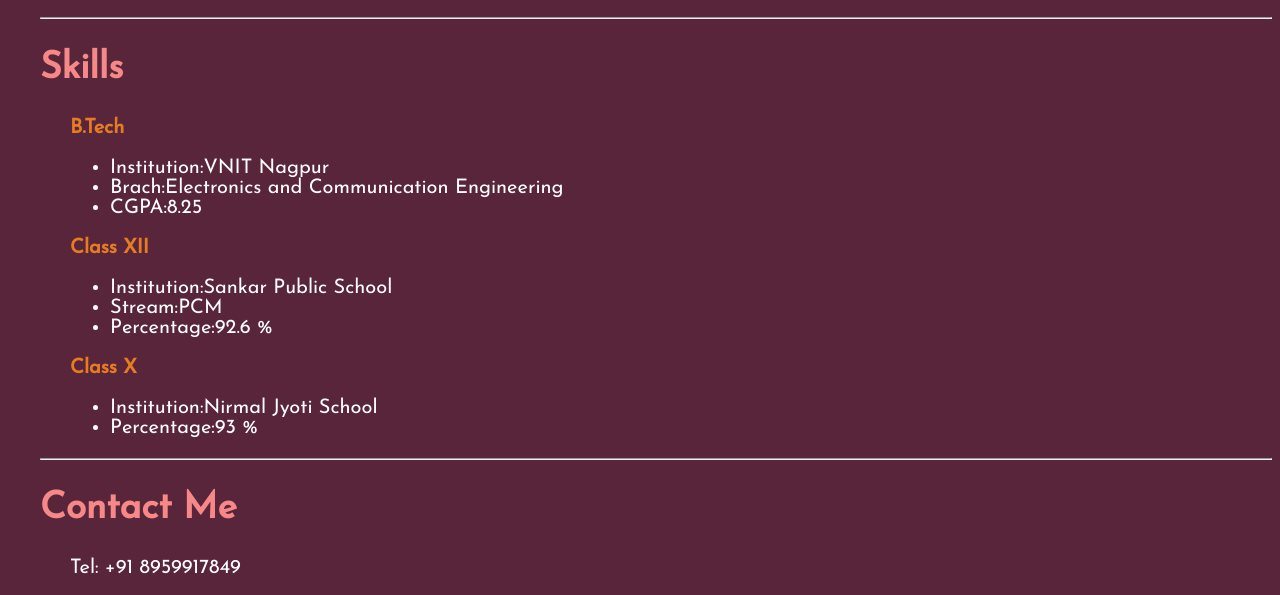
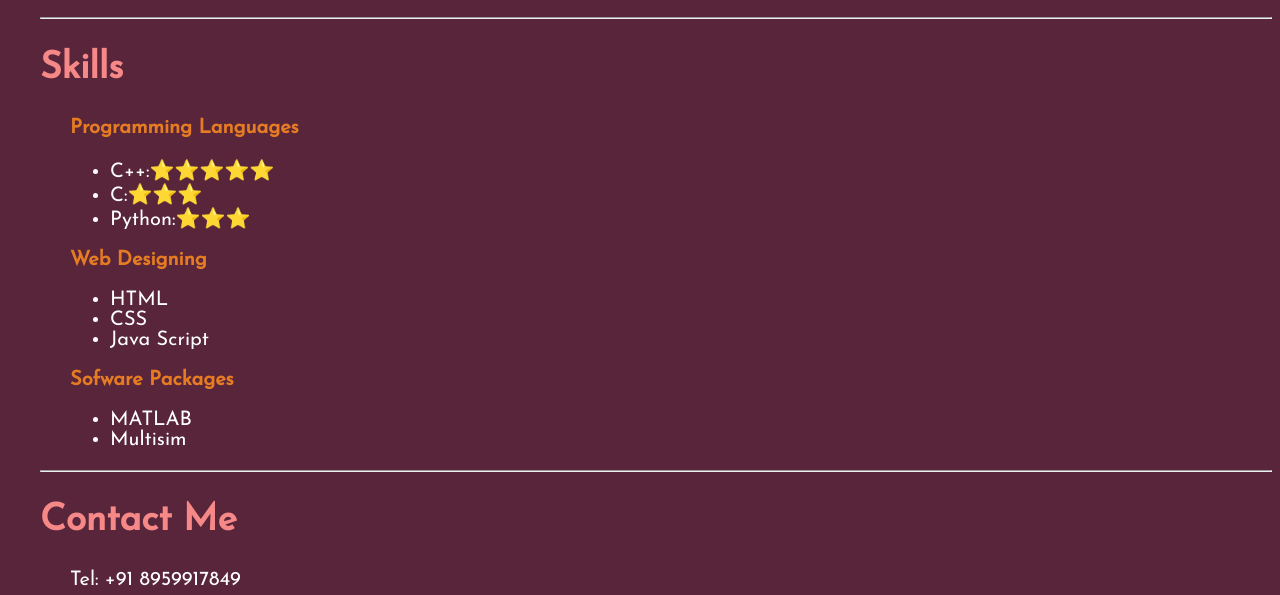
Before and after one commit to jeevesh7nit/My_Resume, a plain HTML site: page index.html in a window 1280 px wide. Shown: the part 1365-1960 px from the top of the page. Drawn offline with Linux system fonts and the light colour scheme; a web font is replaced by a local one.

Commit message:
Update index.html

```diff
--- a/index.html
+++ b/index.html
@@ -13,7 +13,10 @@
 </head>
 
 <body>
+    <div class="heading">
         <h1>My Resume</h1>
+    </div>
+
     <hr />
     <h2>About Me</h2>
     <div class="about" class="detail">
@@ -28,7 +31,7 @@
     </div>
 
     <hr />
-    <h2 >Carrer Objective</h2>
+    <h2 >Career Objective</h2>
     <p class="detail">Highly motivated and talented software engineering graduate with a strong foundation in computer science and a
         passion for building innovative software solutions. Seeking a challenging role as a Software Engineer, where I
         can leverage my technical expertise, problem-solving skills, and dedication to contribute to cutting-edge
@@ -60,22 +63,23 @@
     <hr />
     <h2>Skills</h2>
     <div class="detail">
-        <h3>B.Tech</h3>
+        <h3>Programming Languages</h3>
         <ul>
-        <li>Institution:VNIT Nagpur</li>
-        <li>Brach:Electronics and Communication Engineering</li>
-        <li>CGPA:8.25</li>
+            <li>C++:⭐️⭐️⭐️⭐️⭐️</li>
+            <li>C:⭐️⭐️⭐️</li>
+            <li>Python:⭐️⭐️⭐️</li>
         </ul>
-    <h3>Class XII</h3>
+        <h3>Web Designing</h3>
         <ul>
-        <li>Institution:Sankar Public School</li>
-        <li>Stream:PCM</li>
-        <li>Percentage:92.6 %</li>
+            <li>HTML</li>
+            <li>CSS</li>
+            <li>Java Script</li>
         </ul>
-    <h3>Class X</h3>
+        <h3>Sofware Packages</h3>
         <ul>
-        <li>Institution:Nirmal Jyoti School</li>
-        <li>Percentage:93 %</li>
+            <li>MATLAB</li>
+            <li>Multisim</li>
+
         </ul>
     </div>
     <hr />
```
Lines whose indentation alone changed are shown as unchanged.
